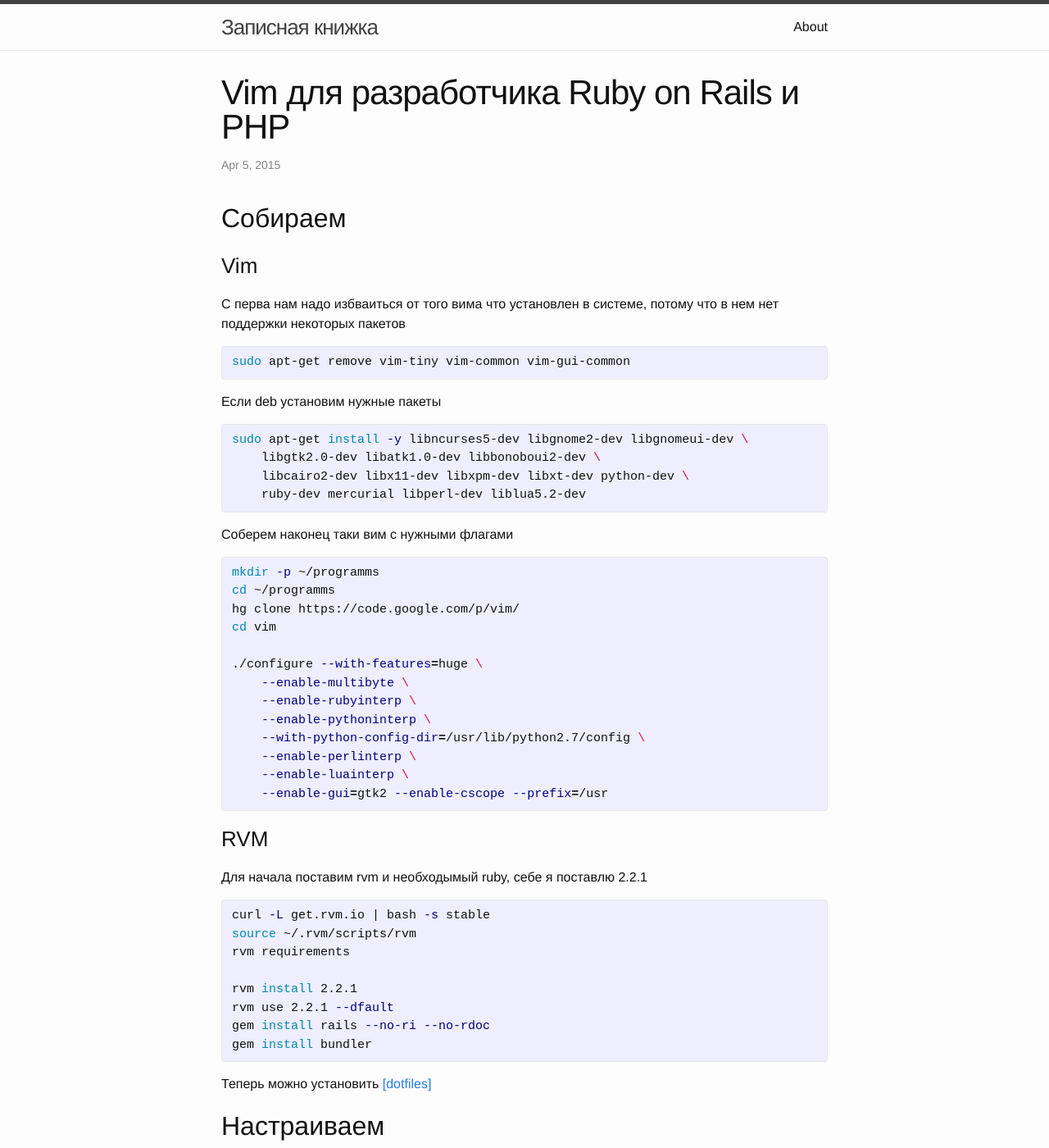
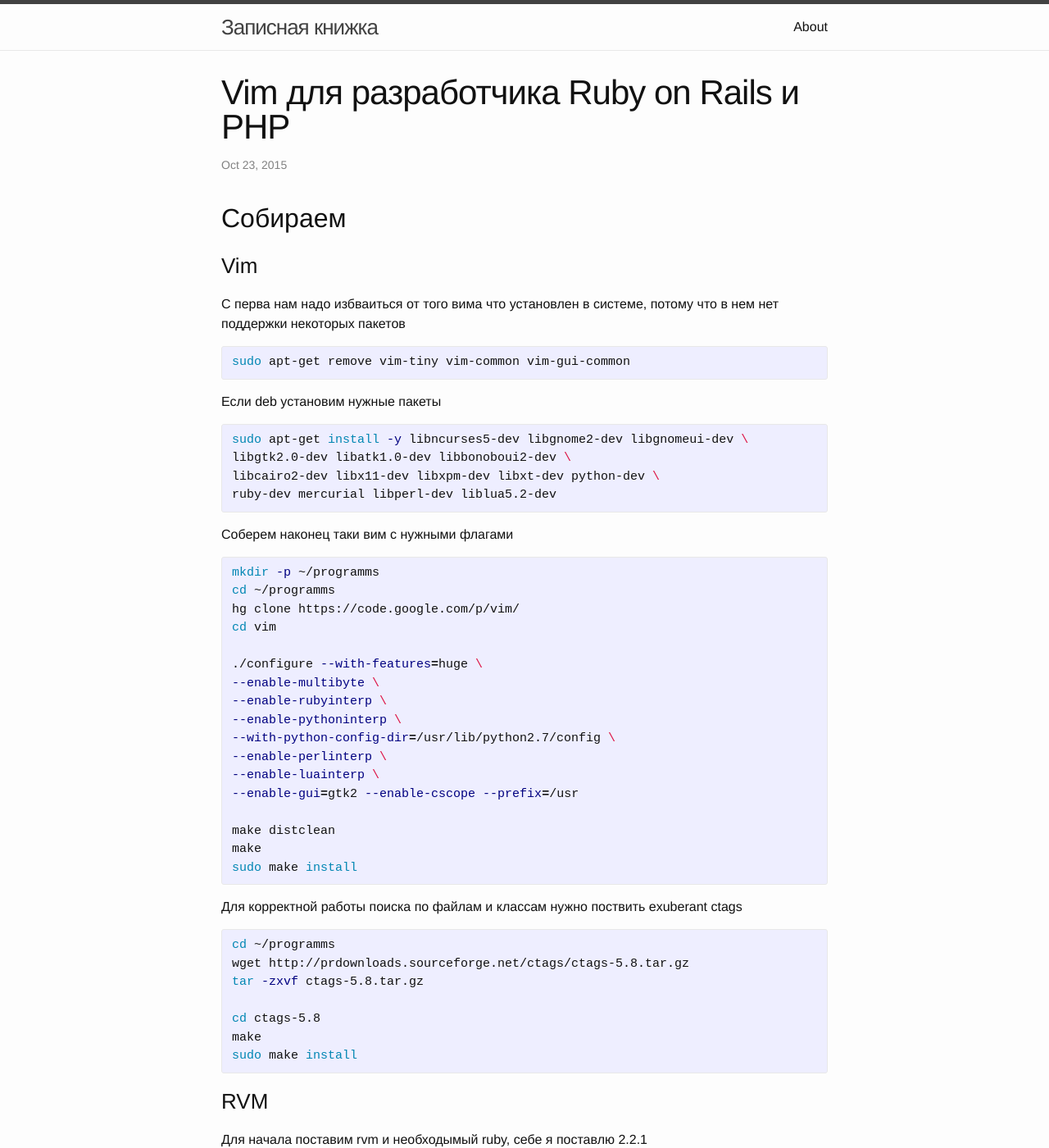
Before and after one commit to RooTooZ/rootooz.github.io, a Jekyll site: the page built from _posts/2015-04-05-vim-for-ror-and-php.markdown, in a window 1280 px wide and 1400 px high. Shown: the whole window at 82% size. Built offline with Jekyll 4.4.1, drawn with Linux system fonts in a browser that asks for light colours; some of the changed text lies outside the part shown.

Commit message:
Updated 2015-04-05-vim-for-ror-and-php.markdown

```diff
--- a/_posts/2015-04-05-vim-for-ror-and-php.markdown
+++ b/_posts/2015-04-05-vim-for-ror-and-php.markdown
@@ -17,9 +19,9 @@
 Если deb установим нужные пакеты
 {% highlight bash %}
 sudo apt-get install -y libncurses5-dev libgnome2-dev libgnomeui-dev \
-    libgtk2.0-dev libatk1.0-dev libbonoboui2-dev \
-    libcairo2-dev libx11-dev libxpm-dev libxt-dev python-dev \
-    ruby-dev mercurial libperl-dev liblua5.2-dev
+libgtk2.0-dev libatk1.0-dev libbonoboui2-dev \
+libcairo2-dev libx11-dev libxpm-dev libxt-dev python-dev \
+ruby-dev mercurial libperl-dev liblua5.2-dev
 {% endhighlight %}
 
 Соберем наконец таки вим с нужными флагами
@@ -30,14 +32,28 @@
 cd vim
 
 ./configure --with-features=huge \
-    --enable-multibyte \
-    --enable-rubyinterp \
-    --enable-pythoninterp \
-    --with-python-config-dir=/usr/lib/python2.7/config \
-    --enable-perlinterp \
-    --enable-luainterp \
-    --enable-gui=gtk2 --enable-cscope --prefix=/usr
+--enable-multibyte \
+--enable-rubyinterp \
+--enable-pythoninterp \
+--with-python-config-dir=/usr/lib/python2.7/config \
+--enable-perlinterp \
+--enable-luainterp \
+--enable-gui=gtk2 --enable-cscope --prefix=/usr
 
+make distclean
+make
+sudo make install
+{% endhighlight %}
+
+Для корректной работы поиска по файлам и классам нужно поствить exuberant ctags
+{% highlight bash %}
+cd ~/programms
+wget http://prdownloads.sourceforge.net/ctags/ctags-5.8.tar.gz
+tar -zxvf ctags-5.8.tar.gz
+
+cd ctags-5.8
+make
+sudo make install
 {% endhighlight %}
 
 ### RVM
@@ -105,4 +121,14 @@
 
 {% endhighlight %}
 
+### Настроим автодополнение
+
+Для этого зайдем в наш проект и
+
+{% highlight ruby %}
+ctags -R --exclude=".git" -L .srclist
+{% endhighlight %}
+
+
+
 Теперь у нас есть Vim с поддержкой авто дополнения к PHP и Rails
```
Also changed, not shown: other parts of _posts/2015-04-05-vim-for-ror-and-php.markdown (+4 -2 lines).
